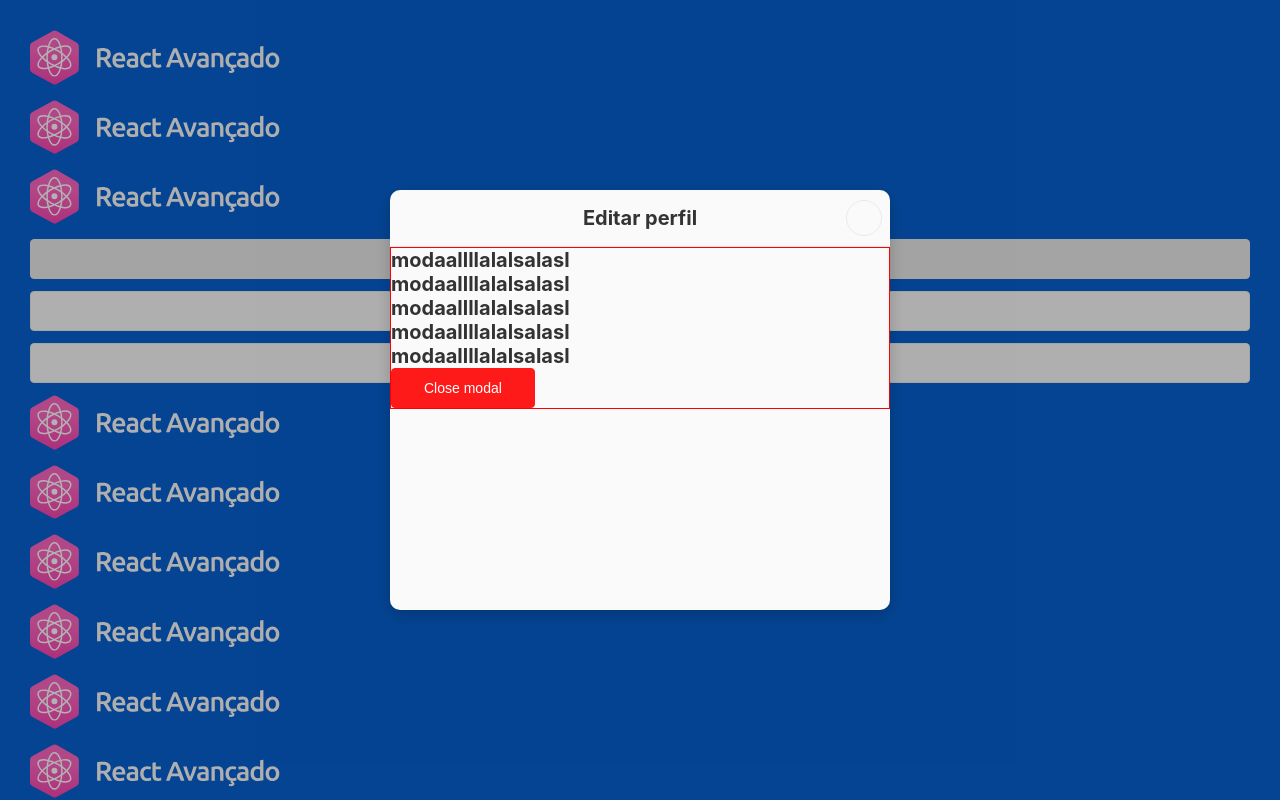
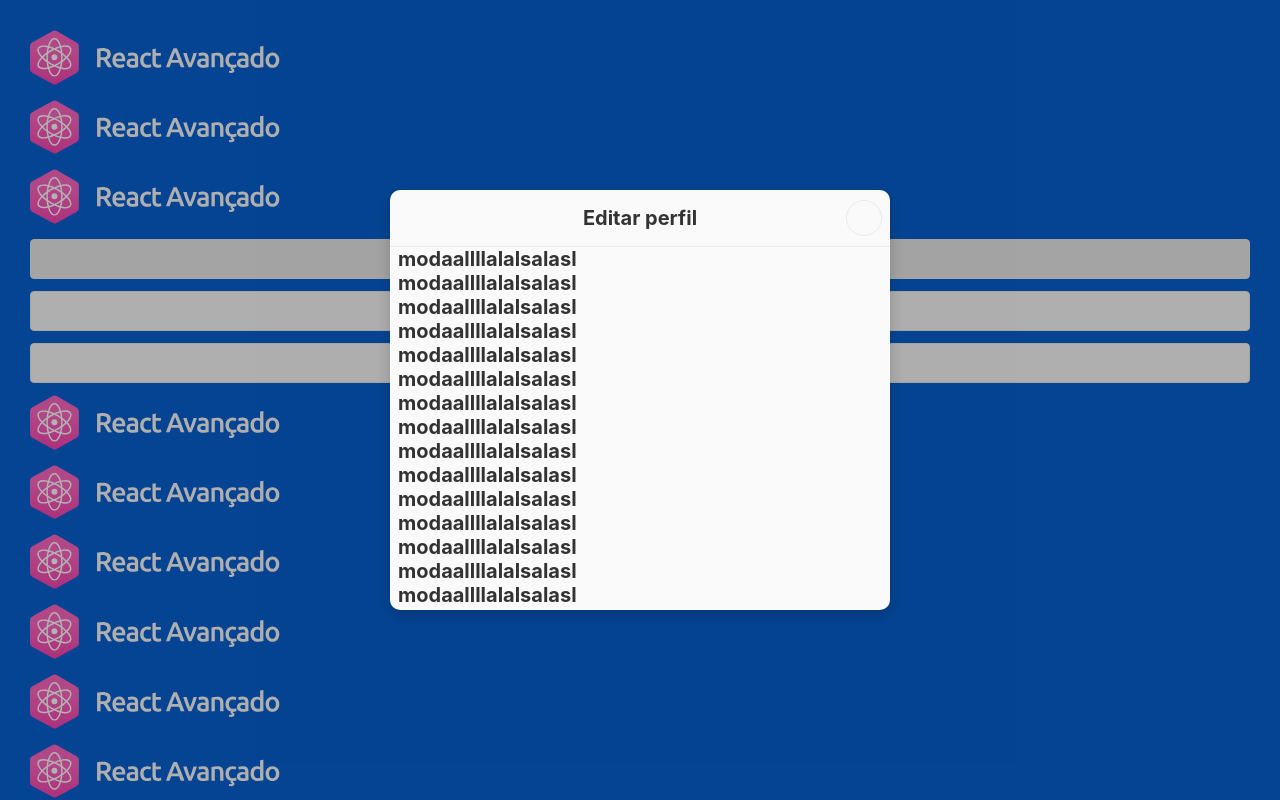
Before and after one commit to Venus718/Boards-drag-drop-, a Next.js app: page / in a window 1280 px wide. Both pictures are taken after a click on the button "Open Small Modal". Shown: the top 800 px of the page. Built offline with nearby package versions, Linux system fonts and the light colour scheme; some icons are missing.

Commit message:
feat: finish Modal component

```diff
--- a/src/components/Main/Main.tsx
+++ b/src/components/Main/Main.tsx
@@ -56,15 +56,42 @@ export default function Main() {
       <S.Logo src='/img/logo.svg' alt='Atom image with "React Avançado" next to it.' />
 
       <Modal isOpen={isOpen} onClose={close} size={size} title='Editar perfil'>
-        <h1>modaallllalalsalasl</h1>
-        <h1>modaallllalalsalasl</h1>
-        <h1>modaallllalalsalasl</h1>
-        <h1>modaallllalalsalasl</h1>
-
-        <h1>modaallllalalsalasl</h1>
-        <Button onClick={close} color='danger'>
-          Close modal
-        </Button>
+        <Modal.Content>
+          <h1>modaallllalalsalasl</h1>
+          <h1>modaallllalalsalasl</h1>
+          <h1>modaallllalalsalasl</h1>
+          <h1>modaallllalalsalasl</h1>
+          <h1>modaallllalalsalasl</h1>
+          <h1>modaallllalalsalasl</h1>
+          <h1>modaallllalalsalasl</h1>
+          <h1>modaallllalalsalasl</h1>
+          <h1>modaallllalalsalasl</h1>
+          <h1>modaallllalalsalasl</h1>
+          <h1>modaallllalalsalasl</h1>
+          <h1>modaallllalalsalasl</h1>
+          <h1>modaallllalalsalasl</h1>
+          <h1>modaallllalalsalasl</h1>
+          <h1>modaallllalalsalasl</h1>
+          <h1>modaallllalalsalasl</h1>
+          <h1>modaallllalalsalasl</h1>
+          <h1>modaallllalalsalasl</h1>
+          <h1>modaallllalalsalasl</h1>
+          <h1>modaallllalalsalasl</h1>
+          <h1>modaallllalalsalasl</h1>
+          <h1>modaallllalalsalasl</h1>
+          <h1>modaallllalalsalasl</h1>
+          <h1>modaallllalalsalasl</h1>
+          <h1>modaallllalalsalasl</h1>
+          <h1>modaallllalalsalasl</h1>
+          <h1>modaallllalalsalasl</h1>
+          <h1>modaallllalalsalasl</h1>
+          <h1>modaallllalalsalasl</h1>
+          <h1>modaallllalalsalasl</h1>
+          <h1>modaallllalalsalasl</h1>
+          <h1>modaallllalalsalasl</h1>
+          <h1>modaallllalalsalasl</h1>
+          <h1>modaallllalalsalasl</h1>
+        </Modal.Content>
       </Modal>
     </S.Wrapper>
   );
--- /dev/null
+++ b/src/components/Modal/Elements/Content.ts
@@ -0,0 +1,22 @@
+import styled, { css } from 'styled-components';
+
+const ModalContent = styled.div`
+  ${({ theme }) => css`
+    flex-grow: 1;
+    padding: 0 ${theme.spacings.xxsmall};
+
+    overflow-y: scroll;
+
+    /* Scroll */
+    &::-webkit-scrollbar {
+      width: 4px;
+    }
+
+    /* Scroll Handle */
+    &::-webkit-scrollbar-thumb {
+      background: ${theme.colors.secondary.accent2};
+    }
+  `}
+`;
+
+export default ModalContent;
--- /dev/null
+++ b/src/components/Modal/Elements/Footer.ts
@@ -0,0 +1,8 @@
+import styled from 'styled-components';
+
+const ModalFooter = styled.div`
+  border-top: 1px solid ${(p) => p.theme.colors.primary.accent2};
+  padding: ${(p) => p.theme.spacings.xxsmall};
+`;
+
+export default ModalFooter;
--- a/src/components/Modal/Modal.styles.ts
+++ b/src/components/Modal/Modal.styles.ts
@@ -18,17 +18,17 @@ export const Backdrop = styled.div`
 const wrapperModifiers = {
   small: () => css`
     width: 500px;
-    min-height: 420px;
+    height: 420px;
   `,
 
   medium: () => css`
     width: 700px;
-    min-height: 540px;
+    height: 540px;
   `,
 
   large: () => css`
     width: 1100px;
-    min-height: 680px;
+    height: 680px;
   `
 };
 
@@ -91,7 +91,3 @@ export const Header = styled.div`
     }
   `}
 `;
-
-export const ContentWrapper = styled.div`
-  border: 1px solid red;
-`;
--- a/src/components/Modal/Modal.tsx
+++ b/src/components/Modal/Modal.tsx
@@ -1,27 +1,42 @@
 import * as S from './Modal.styles';
 import { Close as CloseIcon } from '@styled-icons/evil';
 import { Button } from 'components';
+import ModalContent from './Elements/Content';
+import ModalFooter from './Elements/Footer';
+import { DefaultTheme, StyledComponent } from 'styled-components';
 
 export type ModalSizes = 'small' | 'medium' | 'large';
 
 export type ModalProps = {
   title?: string;
-  onClose: () => void;
+  onClose?: () => void;
   size?: ModalSizes;
-  isOpen: boolean;
+  isOpen?: boolean;
   children?: React.ReactNode;
 };
+
+interface CompoundedModal extends React.FunctionComponent<ModalProps> {
+  /**
+   * Compounded component that is used with the content of the Modal
+   */
+  Content: StyledComponent<'div', DefaultTheme>;
+
+  /**
+   * Compounded component that is used with the footer of the Modal
+   */
+  Footer: StyledComponent<'div', DefaultTheme>;
+}
 
 /**
  * Modal component
  */
-export default function Modal({
+const Modal: CompoundedModal = ({
   title = 'Atenção',
   size = 'medium',
-  isOpen,
+  isOpen = false,
   children,
   onClose
-}: ModalProps) {
+}: ModalProps) => {
   return isOpen ? (
     <S.Backdrop>
       <S.Wrapper size={size}>
@@ -36,28 +51,13 @@ export default function Modal({
           />
         </S.Header>
 
-        {/* i think a good approach is to create some componentes and here ill only render the children
-
-
-          when people want to use the modal, theyll do
-
-          <Modal>
-            <Modal.Content>
-              The content goes here
-            </Modal.Content>
-
-            <Modal.Footer>
-              The footer goes here, for example we could have two buttons
-            </Modal.Footer>
-          </Modal>
-
-          basically, the Content will only have a flex-grow set to 1 and some padding
-
-          the footer will have padding
-        */}
-
-        <S.ContentWrapper>{children}</S.ContentWrapper>
+        {children}
       </S.Wrapper>
     </S.Backdrop>
   ) : null;
-}
+};
+
+Modal.Content = ModalContent;
+Modal.Footer = ModalFooter;
+
+export default Modal;
```
Also changed, not shown: 2 other files (tests, documents, lock files or other folders).
